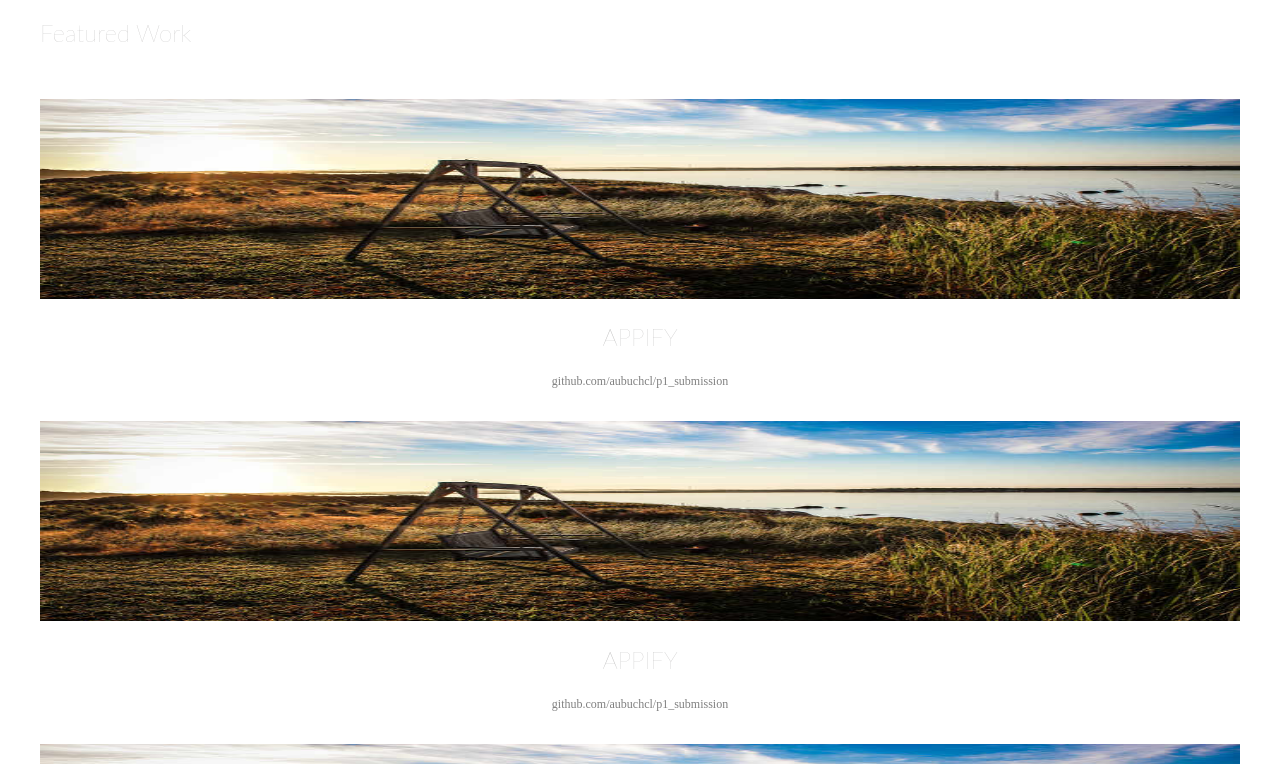
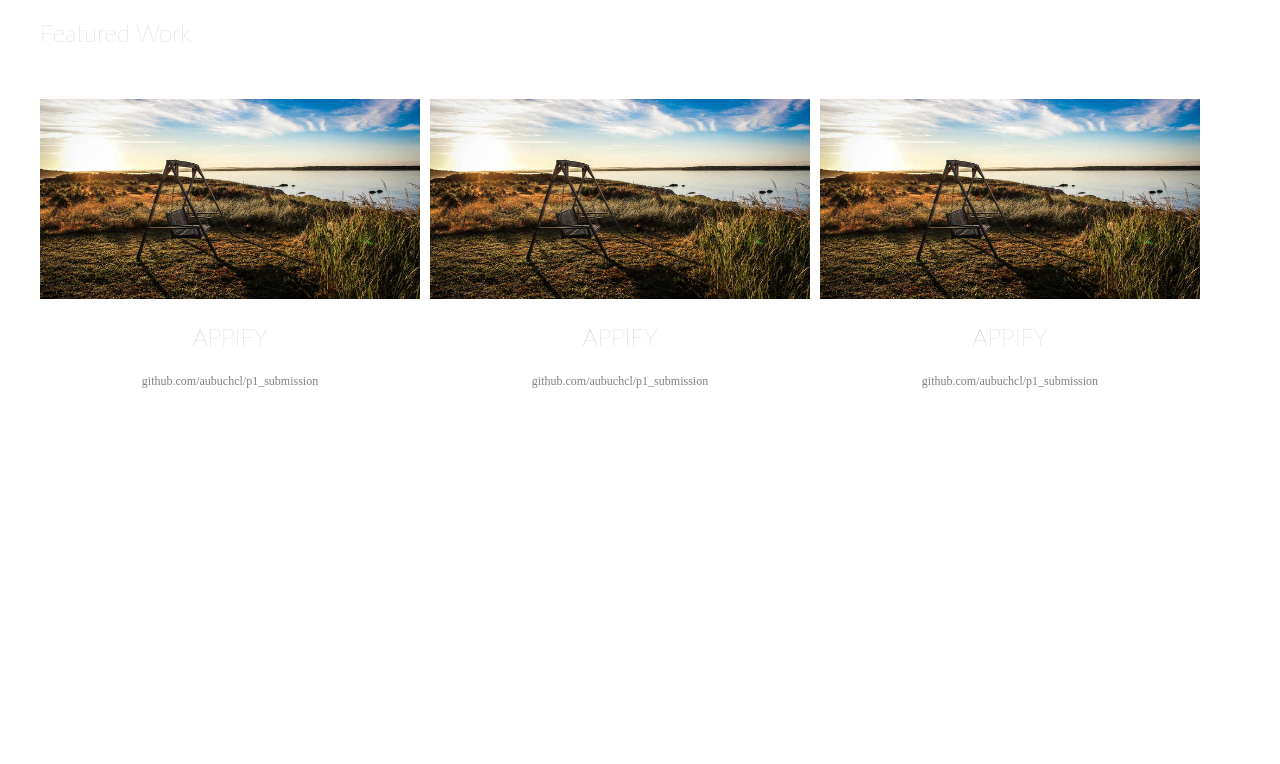
Before and after one commit to aubuchcl/P1_Submission, a website: page index.html in a window 1280 px wide. Shown: the part 1200-1964 px from the top of the page. After the commit the page ends 1597 px from the top, so only its background shows below. Drawn offline with Linux system fonts and the light colour scheme.

Commit message:
added a seperate media query file and lined up bottom row

```diff
--- /dev/null
+++ b/css/media_seven.css
@@ -0,0 +1,8 @@
+/*body{
+	background-color: green;
+}*/
+
+.img-wrapper{
+	width: calc((100% / 3) - 20px);
+	margin-right: 10px;
+}
--- a/index.html
+++ b/index.html
@@ -8,9 +8,11 @@
   <meta name="mobile-web-app-capable" content="yes">
   <link rel="stylesheet" href="https://maxcdn.bootstrapcdn.com/font-awesome/4.5.0/css/font-awesome.min.css">
 
+  <link rel="stylesheet" href="css/main.css" />
+
+  <link rel="stylesheet" media="(min-width: 700px)" href="css/media_seven.css" />
+
   <title>P1 Submission</title>
-
-  <link rel="stylesheet" href="css/main.css" />
 
 </head>
 
@@ -58,19 +60,19 @@
 
     <div class="row">
       <div class="img-wrapper">
-        <img src="images/swing-medium.jpg" alt="swing" class="first-bottom-img">
+        <center><img src="images/swing-medium.jpg" alt="swing" class="first-bottom-img"></center>
         <h2 class="appify">APPIFY</h2>
         <center><a href="#">github.com/aubuchcl/p1_submission</a></center>
       </div>
 
       <div class="img-wrapper">
-        <img src="images/swing-medium.jpg" alt="swing" class="second-bottom-img">
+        <center><img src="images/swing-medium.jpg" alt="swing" class="second-bottom-img"></center>
         <h2 class="appify">APPIFY</h2>
         <center><a href="#">github.com/aubuchcl/p1_submission</a></center>
       </div>
 
       <div class="img-wrapper">
-        <img src="images/swing-medium.jpg" alt="swing" class="third-bottom-img">
+        <center><img src="images/swing-medium.jpg" alt="swing" class="third-bottom-img"></center>
         <h2 class="appify">APPIFY</h2>
         <center><a href="#">github.com/aubuchcl/p1_submission</a></center>
       </div>
```
